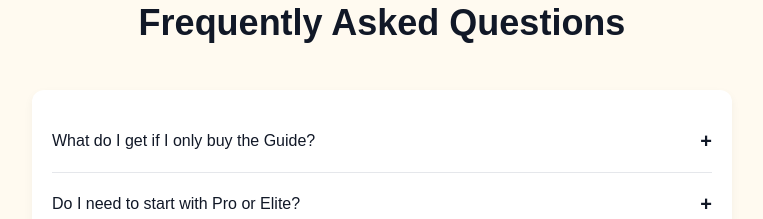
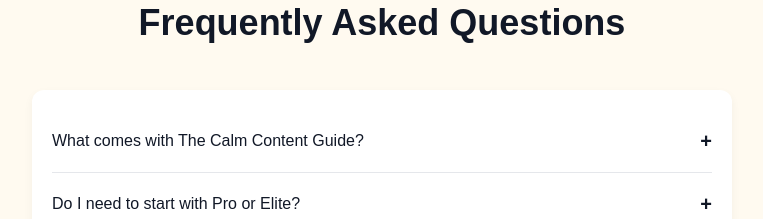
Before and after one commit to gmajors1326/the-calm-content-companion, a Next.js app: page / in a window 1280 px wide. Shown: the part 4680-4899 px from the top of the page, without its empty margins (258-1021 px from the left). Built offline with nearby package versions, Linux system fonts and the light colour scheme; a web font is replaced by a local one.

Commit message:
Allow FAQ HTML breaks

```diff
--- a/app/page.tsx
+++ b/app/page.tsx
@@ -455,9 +455,10 @@ export default function PromotoLandingPage() {
         <span style={{ fontSize: '20px', fontWeight: 'bold' }}>{isOpen ? '−' : '+'}</span>
       </button>
       {isOpen && (
-        <p style={{ color: '#6b7280', paddingTop: '10px', fontSize: '14px', whiteSpace: 'pre-line' }}>
-          {answer}
-        </p>
+        <p
+          style={{ color: '#6b7280', paddingTop: '10px', fontSize: '14px' }}
+          dangerouslySetInnerHTML={{ __html: answer.replace(/\n/g, '<br />') }}
+        />
       )}
     </div>
   );
@@ -467,8 +468,8 @@ export default function PromotoLandingPage() {
 
     const faqs = [
       {
-        q: "What do I get if I only buy the Guide?",
-        a: "You get full access to The Calm Content Guide plus 5 runs per tool to help you apply what you've learned.\n\nIf you want ongoing support, you can upgrade later."
+        q: "What comes with The Calm Content Guide?",
+        a: "The full Guide plus 5 runs per tool per day unlimited! It's to help you apply the system. No subscription required. <br>What is a run? Our FAQ's explain it."
       },
       {
         q: "Do I need to start with Pro or Elite?",
```
